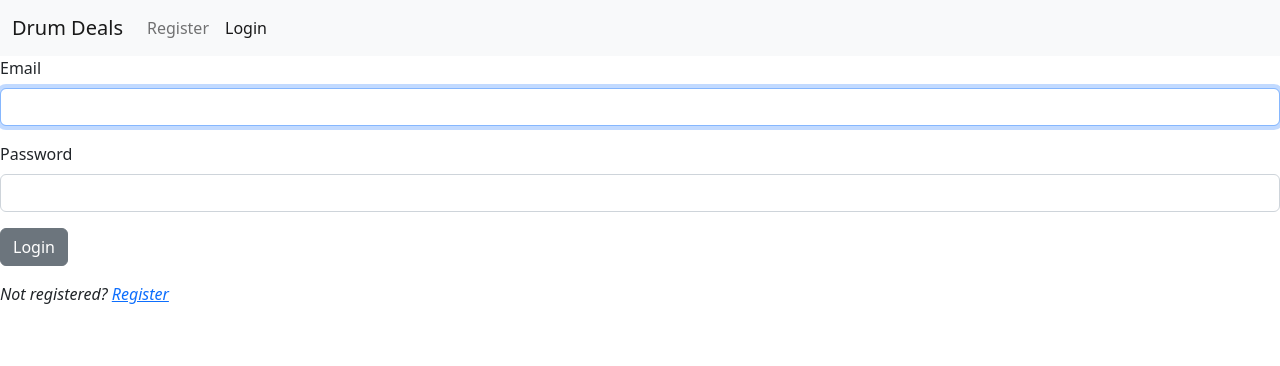
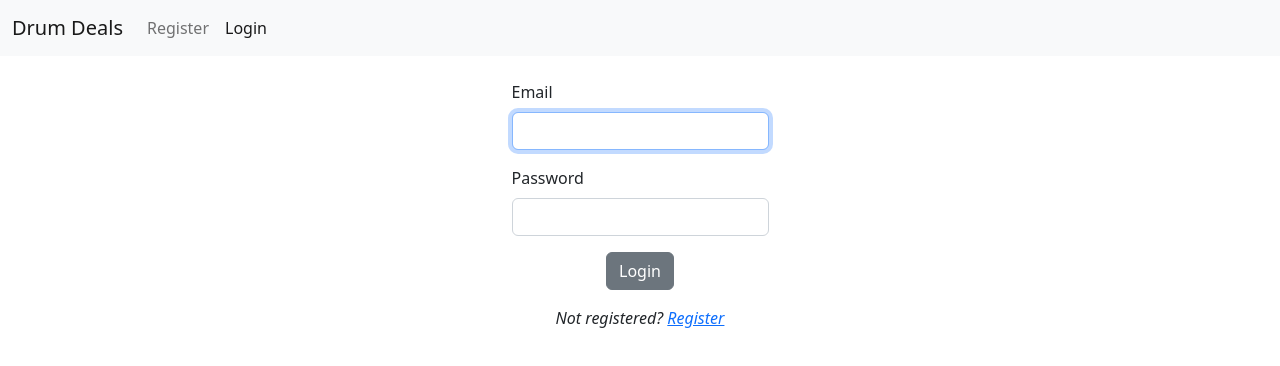
Before and after one commit to wes-mitchell/drums-deals, a React (Create React App) app in the folder DrumDeals/client/: page /login in a window 1280 px wide. Shown: the top 366 px of the page. Built offline with nearby package versions, Linux system fonts and the light colour scheme; no server answers.

Commit message:
styles listing and preps for image resizing

```diff
--- a/DrumDeals/client/src/components/Listings/Listing.css
+++ b/DrumDeals/client/src/components/Listings/Listing.css
@@ -1,3 +1,12 @@
 i:hover {
   cursor: pointer;
 }
+
+.listingButtons {
+  margin: 5px 0;
+  display: flex;
+  flex-direction: column;
+  justify-content: flex-end;
+  position: absolute;
+  bottom: 0;
+}
--- a/DrumDeals/client/src/components/Listings/Listing.js
+++ b/DrumDeals/client/src/components/Listings/Listing.js
@@ -34,13 +34,13 @@ const displayFavorite = () => {
   }
   else if (userFavorites.find(fav => fav.listingId === listing.id)) {
     return (
-      <div>
+      <div className="bggray2 text-warning">
         <i className="fa-solid fa-star fa-xl" onClick={handleDeleteFavorite}></i>
       </div>
     );
   } else {
     return (
-      <div>
+      <div className="bggray2 text-warning">
         <i className="fa-regular fa-star fa-xl" onClick={handleAddFavorite}></i>
       </div>
     );
@@ -50,7 +50,7 @@ const displayFavorite = () => {
 
 
   return (
-    <Card color="light" style={{width: '20rem'}}>
+    <Card color="light" style={{width: '18rem'}} className="m-1">
       <CardBody>
         <CardHeader>
           <CardTitle tag="h5" className="text-center">
@@ -71,26 +71,34 @@ const displayFavorite = () => {
             <b>Listed On:</b> {formatDate(listing.publishDate)} <br/>
             <b>Seller:</b> {listing.userProfile.firstName} <br/>
           </CardText>
-
+        </CardBody>
+        { (user.id === listing.userProfileId) ?
+        <CardBody>
+          <div className="listingButtons" style={{display: "flex", flexDirection: "row"}}>
             <CardLink href={`/listings/details/${listing.id}`}>
               See Details
             </CardLink>
-          { (user.id === listing.userProfileId) ?
-          <>
             <CardLink href={`/listings/edit/${listing.id}`}>
               Edit
             </CardLink>
-              <CardLink href={`/listings/delete/${listing.id}`}>
+            <CardLink className="text-sm" href={`/listings/delete/${listing.id}`}>
               Delete Listing
             </CardLink>
-          </>
+          </div>
+        </CardBody>
         :
-          ''
+        <CardBody>
+          <div className="listingButtons">
+            <CardLink href={`/listings/details/${listing.id}`}>
+              See Details
+            </CardLink>
+            <CardText className="m-1">
+              { displayFavorite() }
+            </CardText>
+          </div>
+
+        </CardBody>
         }
-          <CardText><br/>
-          {displayFavorite()}
-          </CardText>
-    </CardBody>
     </Card>
   )
 }
--- a/DrumDeals/client/src/components/Login.js
+++ b/DrumDeals/client/src/components/Login.js
@@ -20,7 +20,8 @@ export default function Login() {
   };
 
   return (
-    <Form onSubmit={loginSubmit}>
+    <div style={{display: 'flex', justifyContent: 'center'}}>
+    <Form onSubmit={loginSubmit} className="w-4 mt-4">
       <fieldset>
         <FormGroup>
           <Label for="email">Email</Label>
@@ -39,13 +40,16 @@ export default function Login() {
             onChange={(e) => setPassword(e.target.value)}
           />
         </FormGroup>
-        <FormGroup>
+        <FormGroup className="text-center">
           <Button>Login</Button>
         </FormGroup>
-        <em>
+        <FormGroup className="text-center">
+        <em className="text-center">
           Not registered? <Link to="/register">Register</Link>
         </em>
+        </FormGroup>
       </fieldset>
     </Form>
+    </div>
   );
 }
--- a/DrumDeals/client/src/index.js
+++ b/DrumDeals/client/src/index.js
@@ -13,9 +13,9 @@ firebase.initializeApp(firebaseConfig);
 
 const root = ReactDOM.createRoot(document.getElementById('root'));
 root.render(
-  <React.StrictMode>
+  // <React.StrictMode>
     <App />
-  </React.StrictMode>
+  // </React.StrictMode>
 );
 
 // If you want to start measuring performance in your app, pass a function
```
Lines whose indentation alone changed are shown as unchanged.
